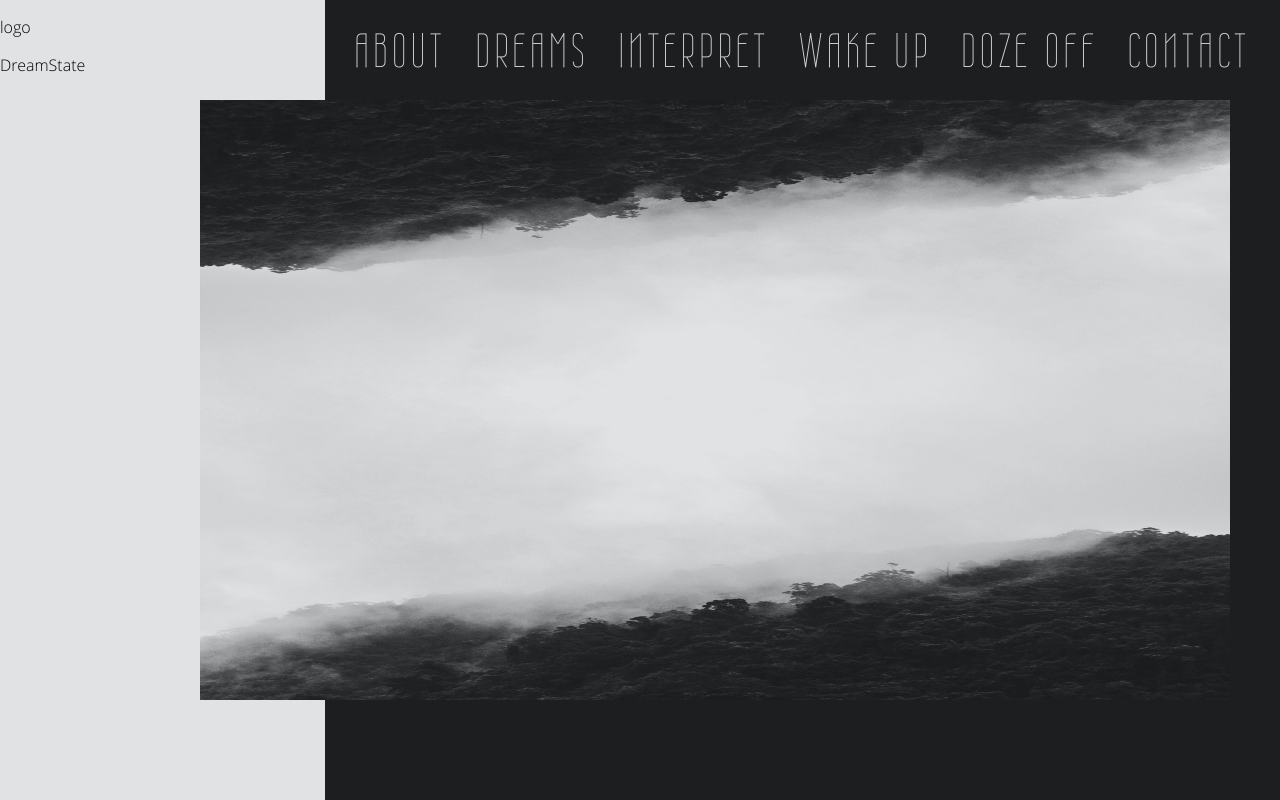
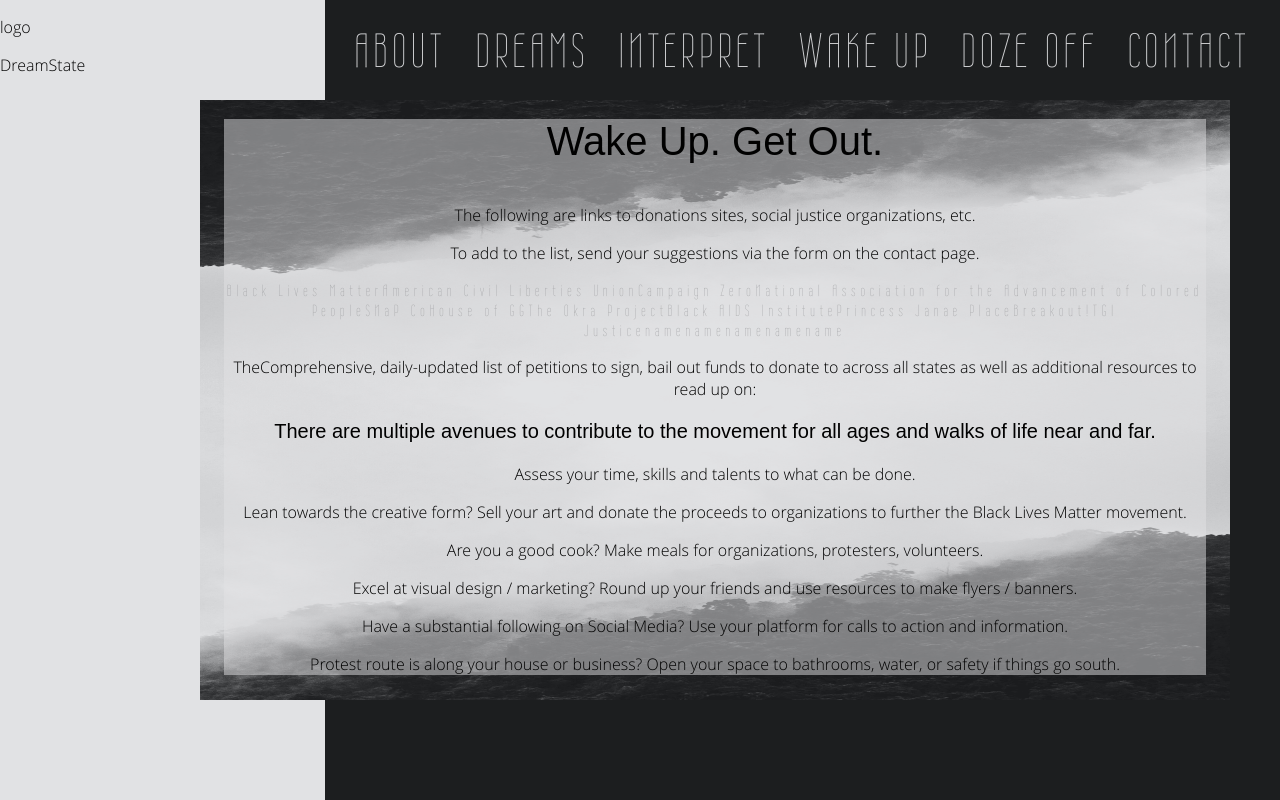
Before and after one commit to llukkah/DreamState, a React (Create React App) app in the folder client/: page /WakeUp in a window 1280 px wide. Built offline with nearby package versions, Linux system fonts and the light colour scheme.

Commit message:
Edited interpret links with underline CSS

```diff
--- a/client/src/Components/About.css
+++ b/client/src/Components/About.css
@@ -1,3 +1,4 @@
+
 .about-header {
     font-family: "Orbitron", sans-serif;
     font-size: 48px;
--- a/client/src/Components/About.jsx
+++ b/client/src/Components/About.jsx
@@ -5,7 +5,7 @@ export default function About () {
     return (
         <div>
             <p class="about-header">DREAMSTATE</p>
-<p class="about-start">DREAMSTATE was made to support the African American communities around the world to give them an outlet to share their stories and experiences of their every day lives and struggles in safety and free of judgement. These stories of theirs are their personal experiences and realities and more likely than not to the outsider, seems like a dream.</p>
+<p class="about-start">DREAMSTATE was made to support the Black and African American communities around the world to give them an outlet to share their stories and experiences of their every day lives and struggles in safety and free of judgement. These stories of theirs are their personal experiences and realities and more likely than not to the outsider, seems like a dream.</p>
 
 <p>DREAMSTATE is a place where non-POC can educate themselves, start being active in their communities to become better allies, support eachother, attend gatherings, spread awareness, etc.</p>
 
--- a/client/src/Components/Interpret.css
+++ b/client/src/Components/Interpret.css
@@ -30,7 +30,33 @@
     color: #1D1E20;
     letter-spacing: 5px;
     margin-left: 25px;
+    position: relative;
 }
+
+.interpret-links::before {
+    content: "";
+    position: absolute;
+    bottom:0;
+    left: 0;
+    width: 0;
+    height: 1px;
+    transition: .25s linear;
+    background-color: #ff5151;
+    transform: scaleX(0);
+}
+
+.interpret-links:hover::before {
+    width: 100%;
+    transform: scaleX(1);
+}
+
+
+
+
+
+
+
+
 
 .interpret-div {
     margin: 0 auto;
--- a/client/src/Components/Main.jsx
+++ b/client/src/Components/Main.jsx
@@ -11,7 +11,7 @@ import Tech from "./Tech.jsx"
 import Interpret from "./Interpret.jsx"
 import About from "./About.jsx"
 // import Dreams from "./Dreams.jsx"
-// import WakeUp from "./WakeUp.jsx"
+import WakeUp from "./WakeUp.jsx"
 // import Contact from "./Contact.jsx"
 // import DozeOff from "./DozeOff.jsx"
 
@@ -22,9 +22,8 @@ const Main = () => {
         <Route exact path="/About" render={() => <About />} />
         {/* <Route exact path="/Dreams" render={() => <Dreams />} /> */}
         {/* <Route exact path="/DozeOff" render={() => <DozeOff />} /> */}
-        {/* <Route exact path="/WakeUp" render={() => <WakeUp/>} /> */}
+        <Route exact path="/WakeUp" render={() => <WakeUp/>} />
         {/* <Route exact path="/Contact" render={() => <Contact />} /> */}
-        <Route exact path="/Food" render={() => <Food />} />
         <Route exact path="/Food" render={() => <Food />} />
         <Route exact path="/Beauty" render={() => <Beauty />} />
         <Route exact path="/Books" render={() => <Books />} />
--- a/client/src/Components/Shared/Navbar.jsx
+++ b/client/src/Components/Shared/Navbar.jsx
@@ -7,17 +7,17 @@ const Navbar = () => {
   return (
     <nav>
         <Link to="/About" class="nav-links">ABOUT</Link>
-        <Link to="/Books" class="nav-links">DREAMS</Link>
+        <Link to="/Dreams" class="nav-links">DREAMS</Link>
       <div class="hover-link-1">
         <Link to="/Interpret" class="nav-links">INTERPRET <p>Learn More</p></Link>
       </div>
       <div class="hover-link-1">
-        <Link to="/Food" class="nav-links">WAKE UP<p>Get Active</p></Link>
+        <Link to="/WakeUp" class="nav-links">WAKE UP<p>Get Active</p></Link>
       </div>
       <div class="hover-link">
-        <Link to="/Media" class="nav-links">DOZE OFF<p>Submit a Dream</p></Link>
+        <Link to="/DozeOff" class="nav-links">DOZE OFF<p>Submit a Dream</p></Link>
       </div>
-        <Link to="/Podcast" class="nav-links">CONTACT</Link>
+        <Link to="/Contact" class="nav-links">CONTACT</Link>
     </nav>
   );
 };
--- /dev/null
+++ b/client/src/Components/WakeUp.css
@@ -0,0 +1,31 @@
+.wakeup-body {
+    text-align: center;
+    background-color: rgba(225, 226, 228, 0.5);
+}
+.wakeup-links {
+    letter-spacing: 5px;
+    color: #A0A1A3;
+}
+/*
+p {
+    font-family: "OpenSans-Light", sans-serif;
+    font-size: 12px;
+    color: #e1e2e4;
+} */
+.wakeup-mainheader {
+    font-family: "Montserrat", sans-serif;
+    text-align: center;
+    font-size: 40px;
+    margin-top: -5px;
+}
+
+.wakeup-header {
+    font-family: "Montserrat", sans-serif;
+    text-align: center;
+    font-size: 20px;
+}
+
+.wakeup-info,
+.wakeup-subheader {
+    text-align: center;
+}
--- /dev/null
+++ b/client/src/Components/WakeUp.jsx
@@ -0,0 +1,52 @@
+import React from "react";
+import "./WakeUp.css";
+
+export default function WakeUp () {
+    return (
+    <div class="wakeup-body">
+        <p class="wakeup-mainheader">Wake Up. Get Out. </p>
+        <p class="wakeup-subheader">The following are links to donations sites, social justice organizations, etc.</p>
+<p class="wakeup-subheader">To add to the list, send your suggestions via the form on the contact page.</p>
+
+
+<a href="https://blacklivesmatter.com/" class="wakeup-links" target="_blank">Black Lives Matter</a>
+<a href="https://www.aclu.org/" class="wakeup-links" target="_blank">American Civil Liberties Union</a>
+<a href="https://www.joincampaignzero.org/" class="wakeup-links" target="_blank">Campaign Zero</a>
+<a href="https://www.naacp.org/" class="wakeup-links" target="_blank">National Association for the Advancement of Colored People</a>
+<a href="https://www.snap4freedom.org"  class="wakeup-links"target="_blank">SNaP Co</a>
+
+<a href="https://www.houseofgg.org" class="wakeup-links" target="_blank">House of GG</a>
+<a href="https://www.theokraproject.com" class="wakeup-links" target="_blank">The Okra Project</a>
+<a href="https://www.blackaids.org" class="wakeup-links" target="_blank">Black AIDS Institute</a>
+<a href="https://www.princessjanaeplace.org" class="wakeup-links" target="_blank">Princess Janae Place</a>
+<a href="https://www.youthbreakout.org" class="wakeup-links" target="_blank">Breakout!</a>
+<a href="https://www.tgijp.org" class="wakeup-links" target="_blank">TGI Justice</a>
+<a href="" class="wakeup-links" target="_blank">name</a>
+<a href="" class="wakeup-links" target="_blank">name</a>
+<a href="" class="wakeup-links" target="_blank">name</a>
+<a href="" class="wakeup-links" target="_blank">name</a>
+<a href="" class="wakeup-links" target="_blank">name</a>
+
+
+<p>TheComprehensive, daily-updated list of petitions to sign, bail out funds to donate to across all states as well as additional resources to read up on:</p>
+
+
+
+
+
+
+<p class="wakeup-header">There are multiple avenues to contribute to the movement for all ages and walks of life near and far. </p>
+<p class="wakeup-info">Assess your time, skills and talents to what can be done.</p>
+
+<p class="wakeup-info">Lean towards the creative form?  Sell your art and donate the proceeds to organizations to further the Black Lives Matter movement.</p>
+
+<p class="wakeup-info">Are you a good cook?  Make meals for organizations, protesters, volunteers.</p>
+
+<p class="wakeup-info">Excel at visual design / marketing?  Round up your friends and use resources to make flyers / banners.</p>
+
+<p class="wakeup-info">Have a substantial following on Social Media?  Use your platform for calls to action and information.</p>
+
+<p class="wakeup-info">Protest route is along your house or business?  Open your space to bathrooms, water, or safety if things go south.</p>
+        </div>
+    );
+ }
```
